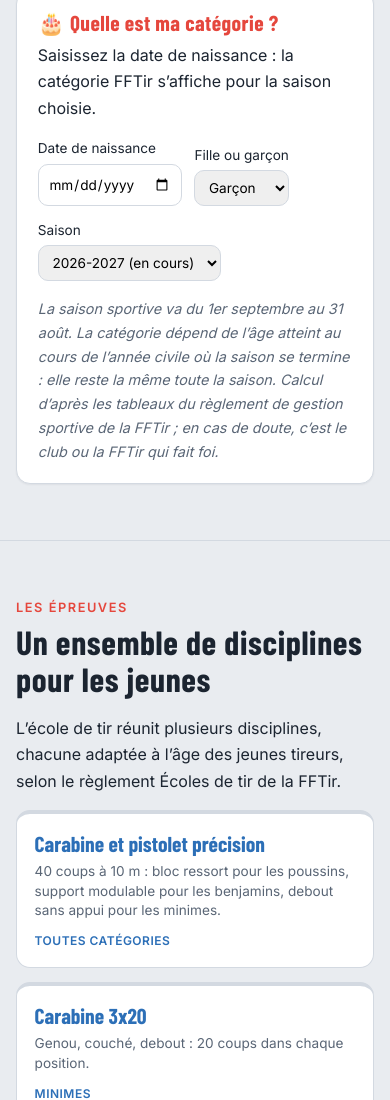
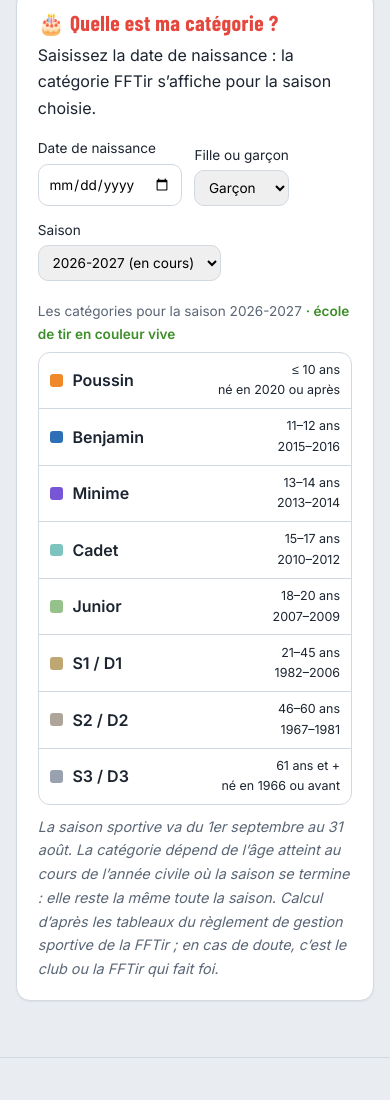
Before and after one commit to MonTirSportif/edt, a plain HTML site: page index.html in a window 390 px wide. Shown: the part 3402-4502 px from the top of the page. Drawn offline with Linux system fonts and the light colour scheme.

Commit message:
Catégories : frise des catégories d'âge avec curseur sur l'âge, et version verticale sur mobile
Co-Authored-By: Claude Opus 5.5 <noreply@anthropic.com>
Claude-Session: https://claude.ai/code/session_016nNYyF6odT7HryQMnQoMGt

```diff
--- a/index.html
+++ b/index.html
@@ -55,6 +55,7 @@
 <label style="display:flex;flex-direction:column;font-size:.85rem;gap:.25rem">Fille ou garçon<select id="cc-sexe" style="font:inherit;padding:.5rem .6rem;border:1px solid var(--line);border-radius:10px"><option value="F">Fille</option><option value="G" selected>Garçon</option></select></label>
 <label style="display:flex;flex-direction:column;font-size:.85rem;gap:.25rem">Saison<select id="cc-saison" style="font:inherit;padding:.5rem .6rem;border:1px solid var(--line);border-radius:10px"></select></label></div>
 <div id="cc-out" aria-live="polite" style="margin-top:1rem"></div>
+<style>@media (max-width:640px){#cc-tl .cc-h{display:none!important}#cc-tl .cc-v{display:block!important}}</style><div id="cc-tl" style="margin-top:1.2rem"></div>
 <p class="note" style="margin-top:.6rem">La saison sportive va du 1er septembre au 31 août. La catégorie dépend de l’âge atteint au cours de l’année civile où la saison se termine : elle reste la même toute la saison. Calcul d’après les tableaux du règlement de gestion sportive de la FFTir ; en cas de doute, c’est le club ou la FFTir qui fait foi.</p></div>
 <script>(function(){
 var C=[[10,'Poussin','Poussine','PG','PF',true],[12,'Benjamin','Benjamine','BG','BF',true],[14,'Minime','Minime','MG','MF',true],[17,'Cadet','Cadette','CG','CF',false],[20,'Junior','Junior','JG','JF',false],[45,'Senior 1','Dame 1','S1','D1',false],[60,'Senior 2','Dame 2','S2','D2',false],[200,'Senior 3','Dame 3','S3','D3',false]];
@@ -62,6 +63,27 @@ var EP={Poussin:'carabine et pistolet précision sur bloc ressort',Benjamin:'car
 var d=document.getElementById('cc-date'),sx=document.getElementById('cc-sexe'),ss=document.getElementById('cc-saison'),out=document.getElementById('cc-out');
 var now=new Date(),y0=now.getMonth()>=8?now.getFullYear()+1:now.getFullYear();
 for(var y=y0-1;y<=y0+2;y++){var o=document.createElement('option');o.value=y;o.textContent=(y-1)+'-'+y+(y===y0?' (en cours)':'');if(y===y0)o.selected=true;ss.appendChild(o);}
+
+var SEG=[['Poussin',7,10,'#f0892b',1],['Benjamin',11,12,'#2c6fb7',1],['Minime',13,14,'#7656d6',1],['Cadet',15,17,'#12938a',0],['Junior',18,20,'#3d8f2a',0],['S1 / D1',21,45,'#8a5f00',0],['S2 / D2',46,60,'#6b5b45',0],['S3 / D3',61,99,'#44546a',0]];
+var tl=document.getElementById('cc-tl');
+function timeline(){var end=+ss.value,v=d.value,by=v?+v.slice(0,4):null,age=by?end-by:null,n=SEG.length;
+ var h='<div style="font-size:.85rem;color:var(--mut);margin-bottom:.4rem">Les catégories pour la saison '+(end-1)+'-'+end+' <span style="color:#3d8f2a;font-weight:600">· école de tir en couleur vive</span></div>';
+ h+='<div class="cc-h" style="position:relative;padding-top:2.4rem">';
+ if(age!==null&&age>=0){var k=-1;for(var i=0;i<n;i++){if(age<=SEG[i][2]){k=i;break;}}if(k<0)k=n-1;
+  var s=SEG[k],lo=k===0?Math.min(s[1],age):s[1],fr=Math.max(0,Math.min(1,(age-lo+.5)/(s[2]-lo+1)));if(k===0&&age<s[1])fr=.05;
+  var x=(k+fr)/n*100;
+  h+='<div style="position:absolute;top:0;left:'+x+'%;transform:translateX(-50%);text-align:center;white-space:nowrap;z-index:2"><div style="background:#1b2430;color:#fff;font-size:.8rem;font-weight:700;padding:.15rem .5rem;border-radius:99px">'+age+' ans</div><div style="width:2px;height:3.6rem;background:#1b2430;margin:0 auto"></div></div>';}
+ h+='<div style="display:flex;border-radius:12px;overflow:hidden;border:1px solid var(--line)">';
+ SEG.forEach(function(s,i){var y1=end-s[2],y2=end-s[1],yrs=i===0?('né en '+y2+' ou après'):(i===n-1?('né en '+y2+' ou avant'):(y1===y2?y1:y1+'–'+y2));
+  h+='<div style="flex:1;min-width:0;padding:.55rem .3rem;text-align:center;background:'+s[3]+';opacity:'+(s[4]?1:.55)+';color:#fff;border-left:'+(i?'2px solid #fff':'0')+'"><div style="font-weight:700;font-size:.85rem;line-height:1.1">'+s[0]+'</div><div style="font-size:.72rem;opacity:.95">'+(i===0?'≤ 10 ans':(i===n-1?'61 ans et +':s[1]+'–'+s[2]+' ans'))+'</div><div style="font-size:.68rem;opacity:.9;margin-top:.15rem">'+yrs+'</div></div>';});
+ h+='</div></div>';
+ var kk=-1;if(age!==null&&age>=0){for(var i2=0;i2<n;i2++){if(age<=SEG[i2][2]){kk=i2;break;}}if(kk<0)kk=n-1;}
+ h+='<div class="cc-v" style="display:none;border:1px solid var(--line);border-radius:12px;overflow:hidden">';
+ SEG.forEach(function(s,i){var y1=end-s[2],y2=end-s[1],yrs=i===0?('né en '+y2+' ou après'):(i===n-1?('né en '+y2+' ou avant'):(y1===y2?y1:y1+'–'+y2)),on=i===kk;
+  h+='<div style="display:flex;align-items:center;gap:.6rem;padding:.45rem .7rem;background:'+(on?s[3]:'transparent')+';color:'+(on?'#fff':'inherit')+';border-top:'+(i?'1px solid var(--line)':'0')+'"><span style="width:.8rem;height:.8rem;border-radius:3px;flex:none;background:'+s[3]+';opacity:'+(s[4]?1:.55)+';outline:'+(on?'2px solid #fff':'0')+'"></span><b style="flex:1">'+s[0]+'</b><span style="font-size:.78rem;text-align:right">'+(i===0?'≤ 10 ans':(i===n-1?'61 ans et +':s[1]+'–'+s[2]+' ans'))+'<br>'+yrs+'</span>'+(on?'<span style="background:#1b2430;color:#fff;font-size:.75rem;font-weight:700;padding:.1rem .45rem;border-radius:99px">'+age+' ans</span>':'')+'</div>';});
+ h+='</div>';
+ if(age!==null&&age>=0&&age<=20){var steps=[];for(var j=0;j<6;j++){var a2=age+j,lab='';for(var q=0;q<n;q++){if(a2<=SEG[q][2]){lab=SEG[q][0];break;}}steps.push('<b>'+(end-1+j)+'-'+(end+j)+'</b> : '+lab);}h+='<p style="font-size:.85rem;margin-top:.8rem">Les prochaines saisons : '+steps.join(' · ')+'</p>';}
+ tl.innerHTML=h;}
 function cat(by,end){var a=end-by;for(var i=0;i<C.length;i++)if(a<=C[i][0])return{c:C[i],a:a};return null;}
 function render(){var v=d.value;if(!v){out.innerHTML='';return;}var by=+v.slice(0,4),end=+ss.value,f=sx.value==='F';
  if(!by||by>end){out.innerHTML='<p>Vérifiez la date de naissance.</p>';return;}
@@ -71,7 +93,8 @@ function render(){var v=d.value;if(!v){out.innerHTML='';return;}var by=+v.slice(
  if(c[5])h+='<p><b>Épreuves possibles :</b> '+EP[c[1]]+'. <a href="epreuves.html">Voir les épreuves →</a></p>';
  var n=cat(by,end+1);if(n&&n.c[1]!==c[1])h+='<p>La saison suivante ('+end+'-'+(end+1)+') : <b>'+(f?n.c[2]:n.c[1])+'</b>.</p>';
  out.innerHTML=h;}
-[d,sx,ss].forEach(function(e){e.addEventListener('input',render);e.addEventListener('change',render);});
+[d,sx,ss].forEach(function(e){e.addEventListener('input',function(){render();timeline();});e.addEventListener('change',function(){render();timeline();});});
+timeline();
 })();</script></section>
 
 <section id="disciplines"><div class="kicker">Les épreuves</div><h2>Un ensemble de disciplines pour les jeunes</h2>
```
